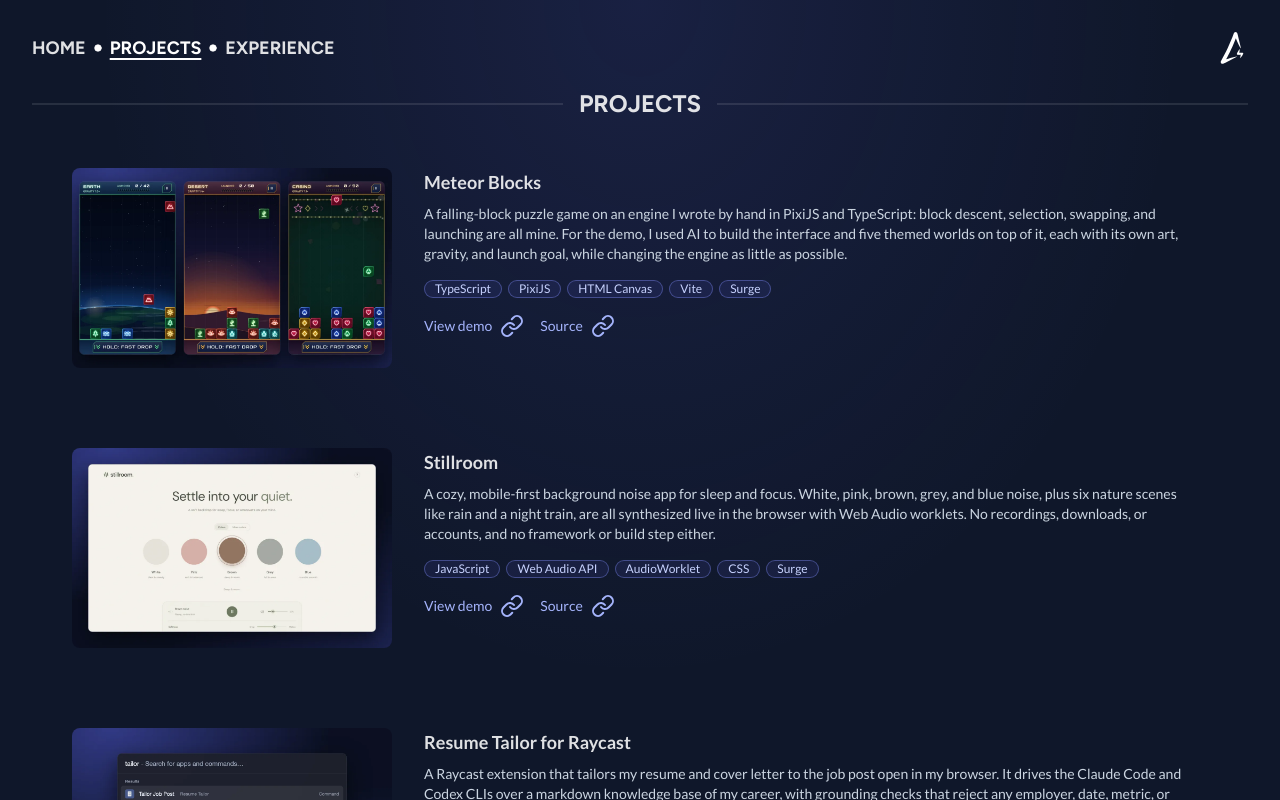
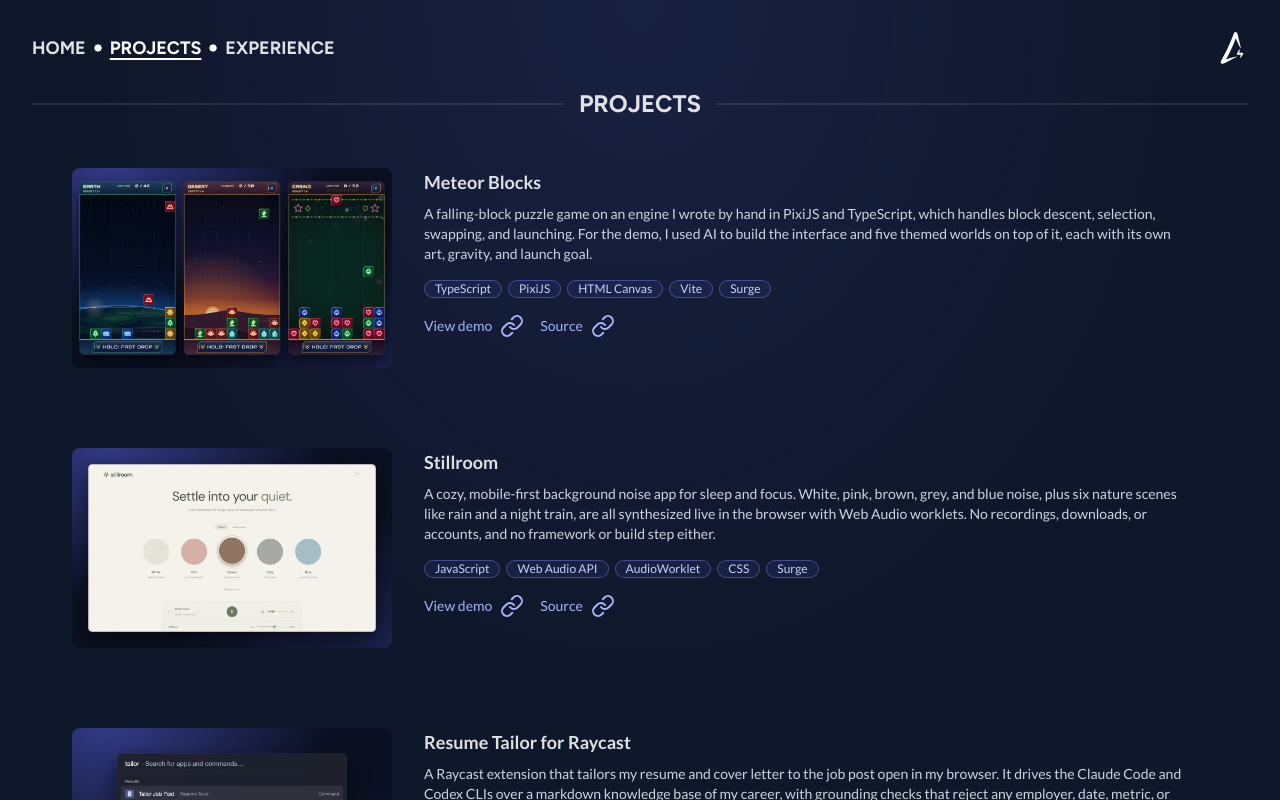
Before and after one commit to aventide/alexstaples.dev, a React (Vite) app: page /projects in a window 1280 px wide. Shown: the top 800 px of the page. Built offline with nearby package versions, Linux system fonts and the light colour scheme; no server answers.

Commit message:
content(projects): tighten Meteor Blocks and Resume Tailor descriptions
Meteor Blocks no longer claims the engine was left untouched, since the demo added small per-world hooks. Resume Tailor drops the test count.

```diff
--- a/src/data/projects.js
+++ b/src/data/projects.js
@@ -11,7 +11,7 @@ const projects = [
 	{
 		name: "Meteor Blocks",
 		description:
-			"A falling-block puzzle game on an engine I wrote by hand in PixiJS and TypeScript: block descent, selection, swapping, and launching are all mine. For the demo, I used AI to build the interface and five themed worlds on top of it, each with its own art, gravity, and launch goal, while changing the engine as little as possible.",
+			"A falling-block puzzle game on an engine I wrote by hand in PixiJS and TypeScript, which handles block descent, selection, swapping, and launching. For the demo, I used AI to build the interface and five themed worlds on top of it, each with its own art, gravity, and launch goal.",
 		skills: ["TypeScript", "PixiJS", "HTML Canvas", "Vite", "Surge"],
 		image: MeteorBlocksImage,
 		actions: [
@@ -36,7 +36,7 @@ const projects = [
 	{
 		name: "Resume Tailor for Raycast",
 		description:
-			"A Raycast extension that tailors my resume and cover letter to the job post open in my browser. It drives the Claude Code and Codex CLIs over a markdown knowledge base of my career, with grounding checks that reject any employer, date, metric, or skill the knowledge base can't back up, then scores the PDF against the post's ATS keywords. Covered by about 480 tests.",
+			"A Raycast extension that tailors my resume and cover letter to the job post open in my browser. It drives the Claude Code and Codex CLIs over a markdown knowledge base of my career, with grounding checks that reject any employer, date, metric, or skill the knowledge base can't back up, then scores the PDF against the post's ATS keywords.",
 		skills: ["TypeScript", "React", "Raycast", "Claude Code", "Vitest"],
 		image: ResumeTailorRaycastImage,
 	},
```
